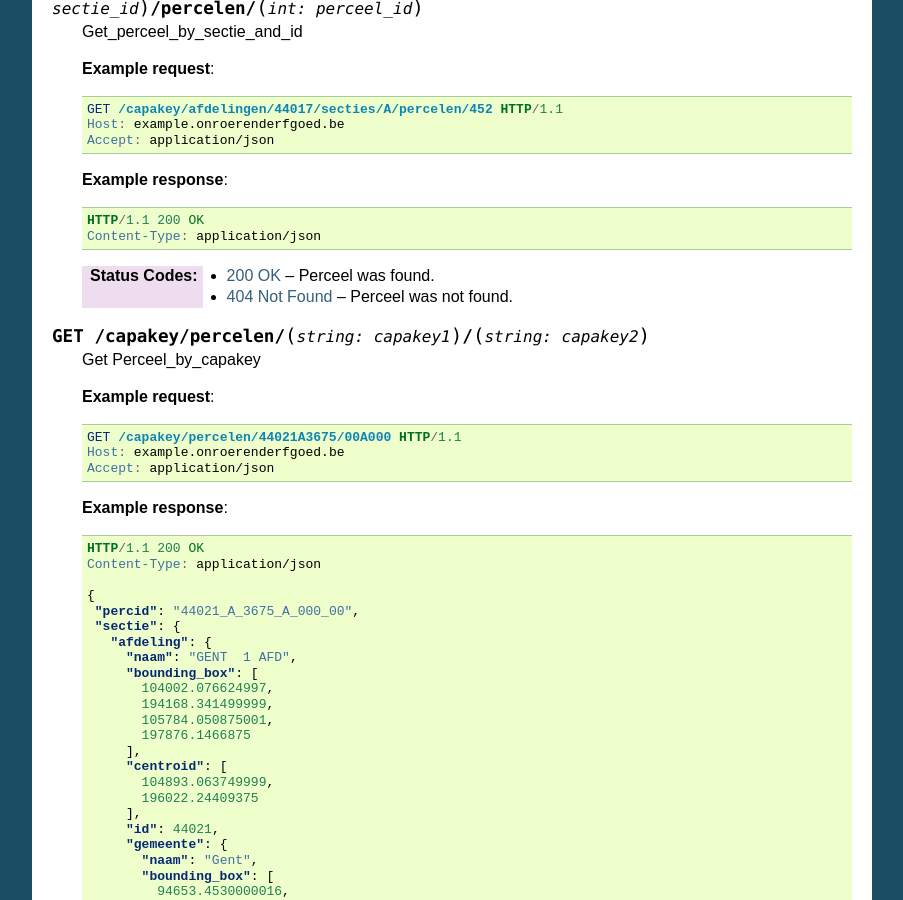
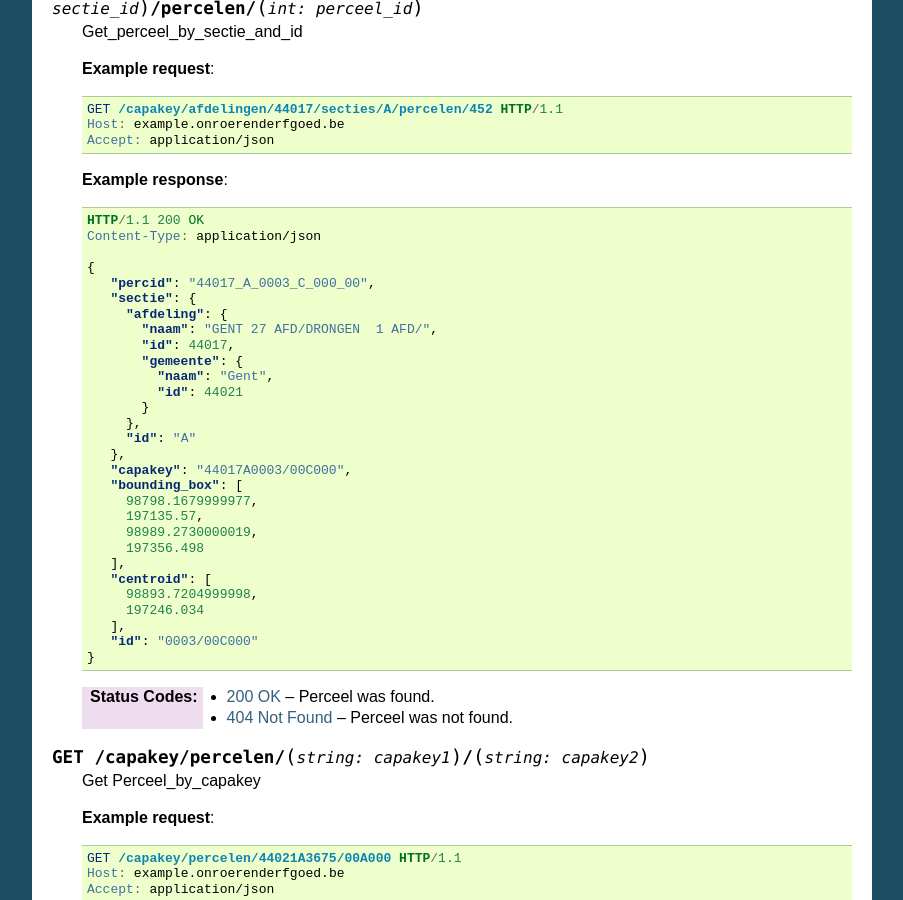
Before and after one commit to OnroerendErfgoed/crabpy_pyramid, a Sphinx documentation site: the page built from docs/source/services.rst, in a window 1280 px wide and 900 px high, scrolled down 7111 px. Shown: the whole window, without its empty margins (198-1101 px from the left). Built offline with Sphinx 7.4.7, drawn with Linux system fonts in a browser that asks for light colours.

Commit message:
services updated

```diff
--- a/docs/source/services.rst
+++ b/docs/source/services.rst
@@ -479,7 +479,32 @@ Capakey
        HTTP/1.1 200 OK
        Content-Type: application/json
 
-
+       {
+          "percid": "44017_A_0003_C_000_00",
+          "sectie": {
+            "afdeling": {
+              "naam": "GENT 27 AFD/DRONGEN  1 AFD/",
+              "id": 44017,
+              "gemeente": {
+                "naam": "Gent",
+                "id": 44021
+              }
+            },
+            "id": "A"
+          },
+          "capakey": "44017A0003/00C000",
+          "bounding_box": [
+            98798.1679999977,
+            197135.57,
+            98989.2730000019,
+            197356.498
+          ],
+          "centroid": [
+            98893.7204999998,
+            197246.034
+          ],
+          "id": "0003/00C000"
+       }
 
 
     :statuscode 200: Perceel was found.
```
Also changed, not shown: 1 other file.
